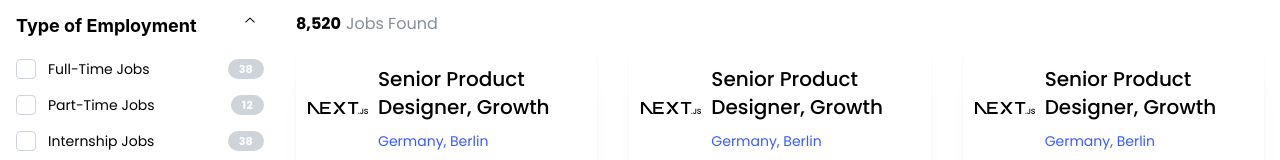
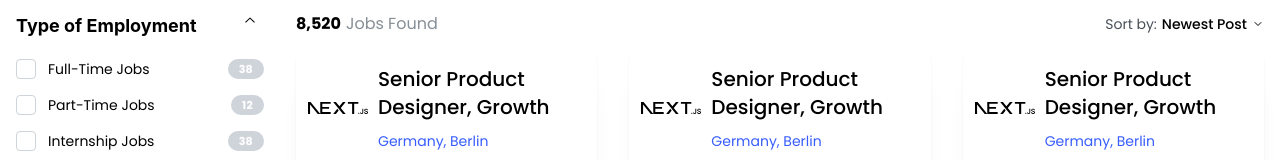
Before and after one commit to createdbymahmood/pixelsmithy, a Next.js app: page /job-location in a window 1280 px wide. Shown: the top 160 px of the page. Built offline with nearby package versions, Linux system fonts and the light colour scheme.

Commit message:
feat: add JobSortMenu

```diff
--- a/src/components/JobLocation/JobsList/JobsList.tsx
+++ b/src/components/JobLocation/JobsList/JobsList.tsx
@@ -3,15 +3,19 @@ import {range} from 'lodash-es'
 import React from 'react'
 
 import {JobCard} from '@/components/JobLocation/JobsCard/JobCard'
+import {JobSortMenu} from '@/components/JobLocation/JobsList/components/JobSortMenu'
 
 import styles from './JobList.module.scss'
 
 export function JobsList() {
   return (
     <Stack>
-      <Group gap={5}>
-        <Text className={styles.count}>8,520</Text>
-        <Text className={styles.description}>Jobs Found</Text>
+      <Group justify='space-between'>
+        <Group gap={5}>
+          <Text className={styles.count}>8,520</Text>
+          <Text className={styles.description}>Jobs Found</Text>
+        </Group>
+        <JobSortMenu />
       </Group>
 
       <Grid gutter='xl'>
--- /dev/null
+++ b/src/components/JobLocation/JobsList/components/JobSortMenu/JobSortMenu.module.scss
@@ -0,0 +1,19 @@
+.action {
+  color: var(--mantine-color-gray-7);
+}
+
+.value {
+  color: var(--mantine-color-black);
+  font-weight: 500;
+}
+
+.sort {
+  cursor: pointer;
+  @include transition();
+
+  &[data-expanded] {
+    .chevron {
+      transform: rotate(-180deg);
+    }
+  }
+}
--- /dev/null
+++ b/src/components/JobLocation/JobsList/components/JobSortMenu/JobSortMenu.tsx
@@ -0,0 +1,80 @@
+import {Group, Menu, rem, Text} from '@mantine/core'
+import {
+  IconArrowsLeftRight,
+  IconChevronDown,
+  IconMessageCircle,
+  IconPhoto,
+  IconSearch,
+  IconSettings,
+  IconTrash,
+} from '@tabler/icons-react'
+
+import styles from './JobSortMenu.module.scss'
+
+export function JobSortMenu() {
+  return (
+    <Menu position='bottom-end' shadow='md' width={200}>
+      <Menu.Target>
+        <Group className={styles.sort} gap={rem(5)}>
+          <Text className={styles.action} size='sm'>
+            Sort by:
+          </Text>
+          <Text className={styles.value} size='sm'>
+            Newest Post
+          </Text>
+          <IconChevronDown className={styles.chevron} size={12} />
+        </Group>
+      </Menu.Target>
+
+      <Menu.Dropdown>
+        <Menu.Label>Application</Menu.Label>
+        <Menu.Item
+          leftSection={
+            <IconSettings style={{width: rem(14), height: rem(14)}} />
+          }
+        >
+          Settings
+        </Menu.Item>
+        <Menu.Item
+          leftSection={
+            <IconMessageCircle style={{width: rem(14), height: rem(14)}} />
+          }
+        >
+          Messages
+        </Menu.Item>
+        <Menu.Item
+          leftSection={<IconPhoto style={{width: rem(14), height: rem(14)}} />}
+        >
+          Gallery
+        </Menu.Item>
+        <Menu.Item
+          leftSection={<IconSearch style={{width: rem(14), height: rem(14)}} />}
+          rightSection={
+            <Text c='dimmed' size='xs'>
+              ⌘K
+            </Text>
+          }
+        >
+          Search
+        </Menu.Item>
+
+        <Menu.Divider />
+
+        <Menu.Label>Danger zone</Menu.Label>
+        <Menu.Item
+          leftSection={
+            <IconArrowsLeftRight style={{width: rem(14), height: rem(14)}} />
+          }
+        >
+          Transfer my data
+        </Menu.Item>
+        <Menu.Item
+          color='red'
+          leftSection={<IconTrash style={{width: rem(14), height: rem(14)}} />}
+        >
+          Delete my account
+        </Menu.Item>
+      </Menu.Dropdown>
+    </Menu>
+  )
+}
--- /dev/null
+++ b/src/components/JobLocation/JobsList/components/JobSortMenu/index.ts
@@ -0,0 +1 @@
+export * from './JobSortMenu'
```
Also changed, not shown: src/components/JobLocation/JobsList/components/index.ts (added).
